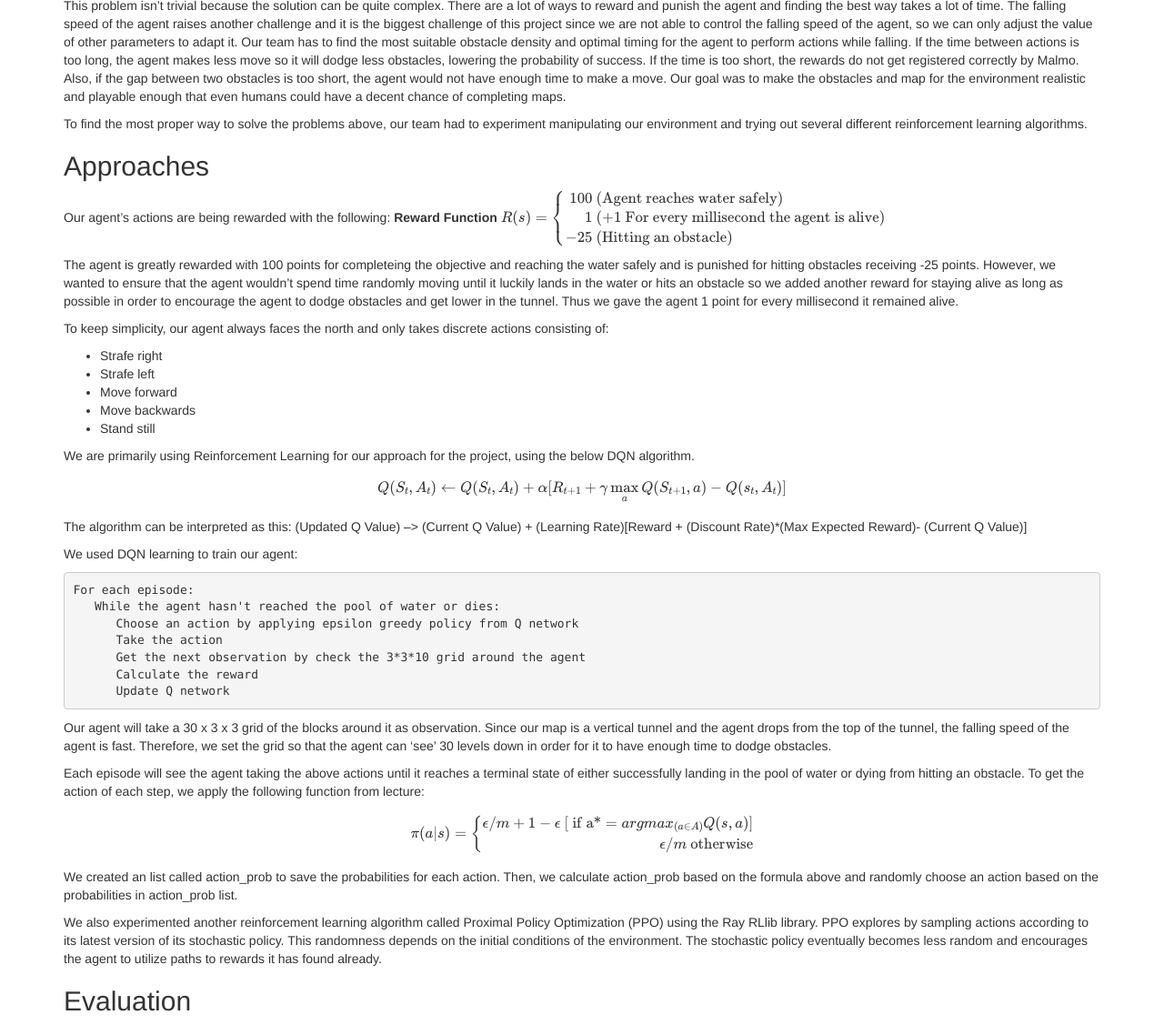
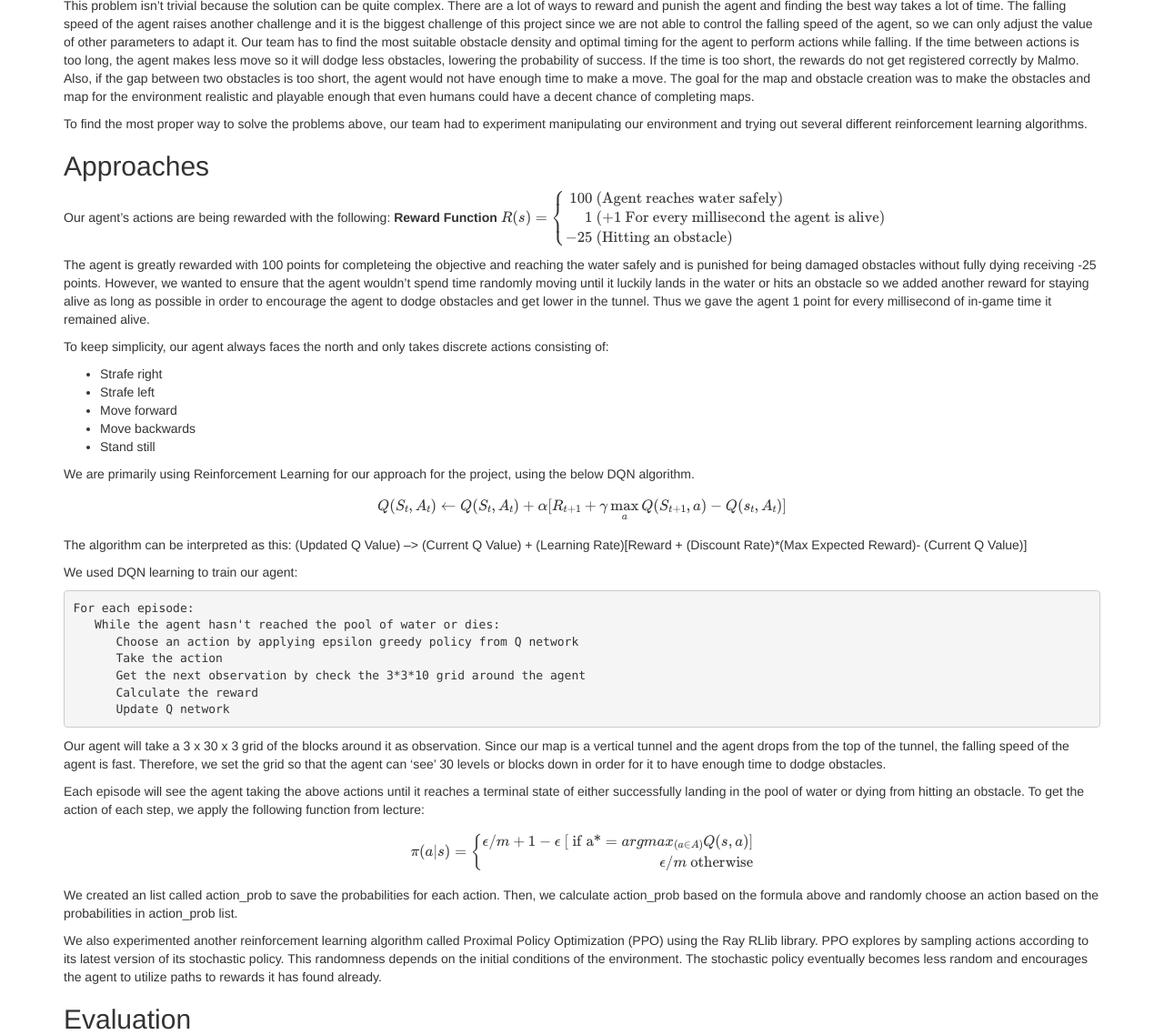
Before and after one commit to shanshs/Team-Pigeon, a Jekyll site: the page built from docs/final.md, in a window 1280 px wide and 1400 px high, scrolled down 501 px, cut to the strip 262-1400 px from the top of the window. Shown: the whole strip at 91% size. Built offline with Jekyll 4.4.1, drawn with Linux system fonts in a browser that asks for light colours; formulas are drawn with MathJax 3.

Commit message:
Update final.md

````diff
--- a/docs/final.md
+++ b/docs/final.md
@@ -12,7 +12,7 @@ The agent will spawn at the top of the tunnel and begin falling from it. The goa
 
 <div style="text-align:center"><img src="summary3.png" width="500" height="330"/></div>
 
-This problem isn’t trivial because the solution can be quite complex. There are a lot of ways to reward and punish the agent and finding the best way takes a lot of time. The falling speed of the agent raises another challenge and it is the biggest challenge of this project since we are not able to control the falling speed of the agent, so we can only adjust the value of other parameters to adapt it. Our team has to find the most suitable obstacle density and optimal timing for the agent to perform actions while falling. If the time between actions is too long, the agent makes less move so it will dodge less obstacles, lowering the probability of success. If the time is too short, the rewards do not get registered correctly by Malmo. Also, if the gap between two obstacles is too short, the agent would not have enough time to make a move. Our goal was to make the obstacles and map for the environment realistic and playable enough that even humans could have a decent chance of completing maps.
+This problem isn’t trivial because the solution can be quite complex. There are a lot of ways to reward and punish the agent and finding the best way takes a lot of time. The falling speed of the agent raises another challenge and it is the biggest challenge of this project since we are not able to control the falling speed of the agent, so we can only adjust the value of other parameters to adapt it. Our team has to find the most suitable obstacle density and optimal timing for the agent to perform actions while falling. If the time between actions is too long, the agent makes less move so it will dodge less obstacles, lowering the probability of success. If the time is too short, the rewards do not get registered correctly by Malmo. Also, if the gap between two obstacles is too short, the agent would not have enough time to make a move. The goal for the map and obstacle creation was to make the obstacles and map for the environment realistic and playable enough that even humans could have a decent chance of completing maps.
 
 To find the most proper way to solve the problems above, our team had to experiment manipulating our environment and trying out several different reinforcement learning algorithms.
 
@@ -30,7 +30,7 @@ R(s)=\left\{
 	\right.
 $$
 
-The agent is greatly rewarded with 100 points for completeing the objective and reaching the water safely and is punished for hitting obstacles receiving -25 points. However, we wanted to ensure that the agent wouldn't spend time randomly moving until it luckily lands in the water or hits an obstacle so we added another reward for staying alive as long as possible in order to encourage the agent to dodge obstacles and get lower in the tunnel. Thus we gave the agent 1 point for every millisecond it remained alive.
+The agent is greatly rewarded with 100 points for completeing the objective and reaching the water safely and is punished for being damaged obstacles without fully dying receiving -25 points. However, we wanted to ensure that the agent wouldn't spend time randomly moving until it luckily lands in the water or hits an obstacle so we added another reward for staying alive as long as possible in order to encourage the agent to dodge obstacles and get lower in the tunnel. Thus we gave the agent 1 point for every millisecond of in-game time it remained alive.
 
 To keep simplicity, our agent always faces the north and only takes discrete actions consisting of:
 
@@ -62,7 +62,7 @@ For each episode:
       Update Q network
 ```
 
-Our agent will take a 30 x 3 x 3 grid of the blocks around it as observation. Since our map is a vertical tunnel and the agent drops from the top of the tunnel, the falling speed of the agent is fast. Therefore, we set the grid so that the agent can 'see' 30 levels down in order for it to have enough time to dodge obstacles.
+Our agent will take a 3 x 30 x 3 grid of the blocks around it as observation. Since our map is a vertical tunnel and the agent drops from the top of the tunnel, the falling speed of the agent is fast. Therefore, we set the grid so that the agent can 'see' 30 levels or blocks down in order for it to have enough time to dodge obstacles.
 
 Each episode will see the agent taking the above actions until it reaches a terminal state of either successfully landing in the pool of water or dying from hitting an obstacle.
 To get the action of each step, we apply the following function from lecture:
````
